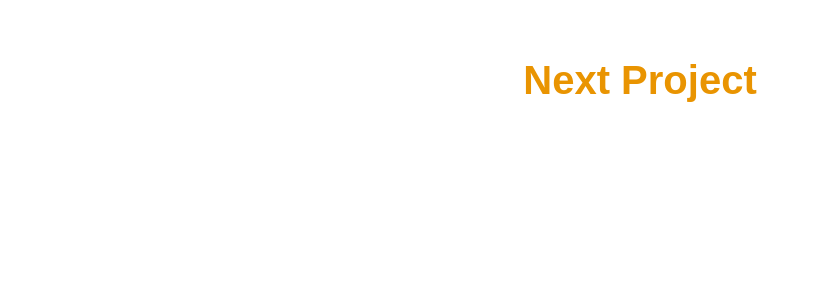
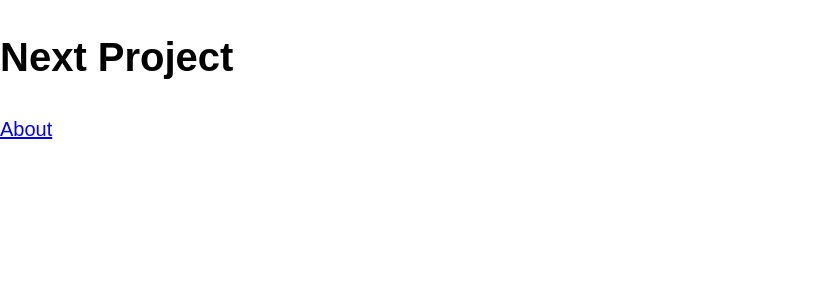
Before and after one commit to TrueVale/Guitar-Shop, a Next.js app: page / in a window 1280 px wide. Shown: the top 300 px of the page, without its empty margins (0-820 px from the left). Built offline with nearby package versions, Linux system fonts and the light colour scheme.

Commit message:
Created the first page

```diff
--- a/pages/index.js
+++ b/pages/index.js
@@ -1,5 +1,6 @@
 import Head from 'next/head'
 import Image from 'next/image'
+import Link from 'next/link'
 
 export default function Home() {
   return (
@@ -9,7 +10,8 @@
         <meta name="description" content="Generated by create next app" />
         <link rel="icon" href="/favicon.ico" />
       </Head>
-      <h1 className='heading'>Next Project</h1>
+      <h1>Next Project</h1>
+      <Link href='/about'>About</Link>
     </div>
   )
 }
```
Also changed, not shown: pages/about.js (added, +12 -0 lines).
